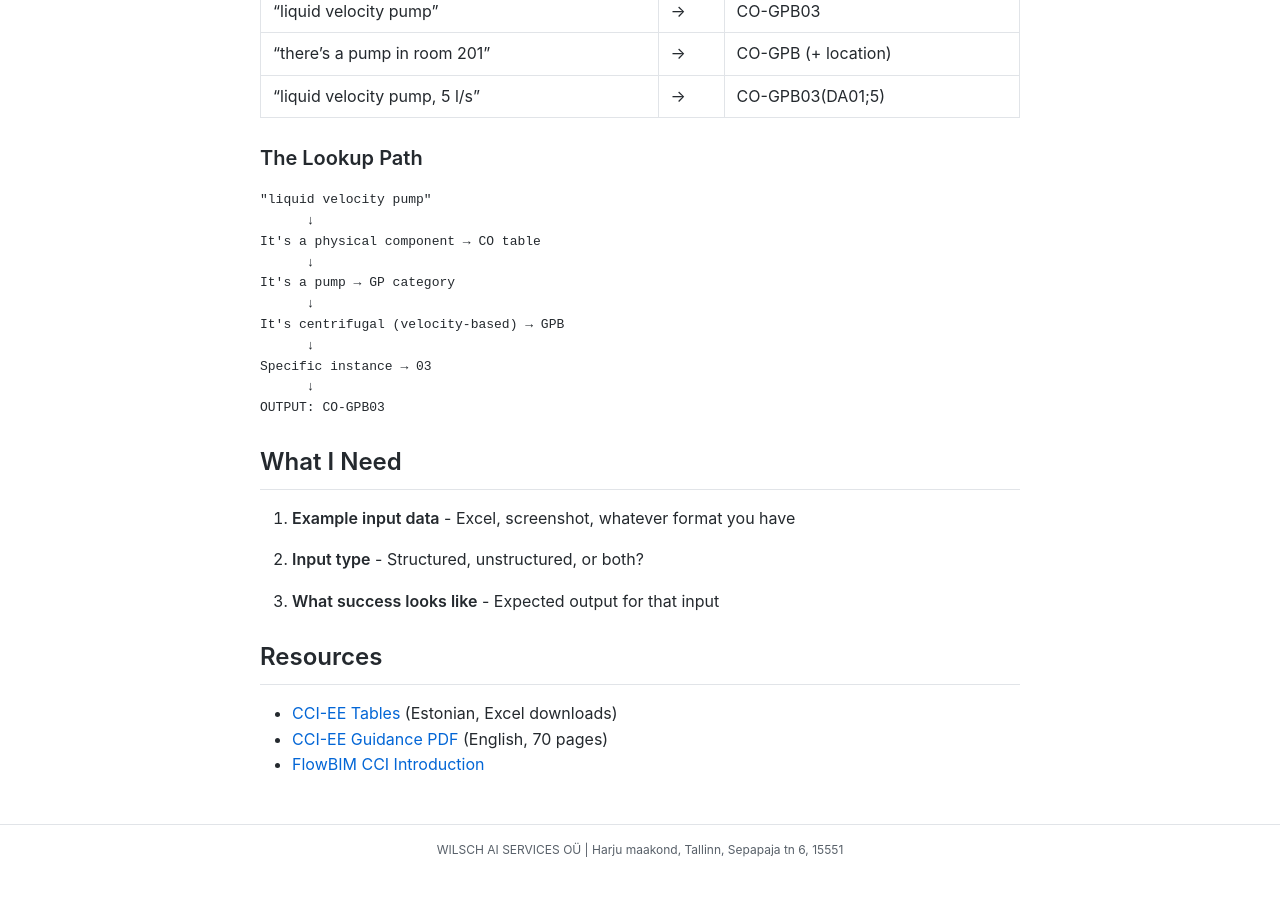
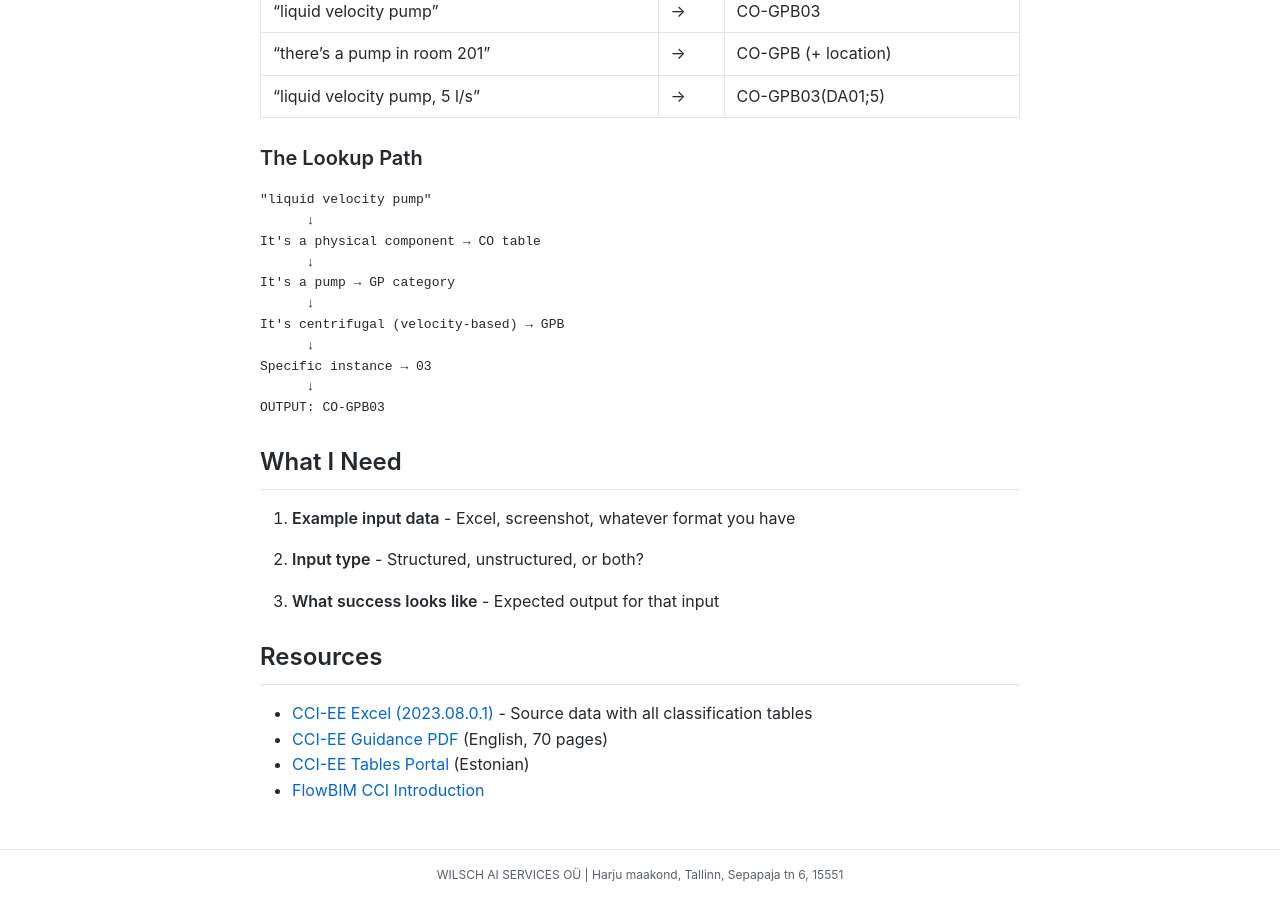
Before and after one commit to MariusWilsch/public-wilsch-ai-pages, a Jekyll site: the page built from project/archibus-fm-assistant/cci-uid-generator-feasibility.md, in a window 1280 px wide and 900 px high, scrolled down 1825 px. Built offline with Jekyll 4.4.1, drawn with Linux system fonts in a browser that asks for light colours; our own code applies the rules of GitHub Pages for plain Markdown files; before the commit the page ends 2699 px from its top, so only the background shows below that.

Commit message:
Sync from hippocampus 2026-01-23

```diff
--- a/project/archibus-fm-assistant/cci-uid-generator-feasibility.md
+++ b/project/archibus-fm-assistant/cci-uid-generator-feasibility.md
@@ -89,6 +89,7 @@ OUTPUT: CO-GPB03
 
 ## Resources
 
-- [CCI-EE Tables](https://ehituskeskus.ee/cci/ee-tabelid/) (Estonian, Excel downloads)
+- [CCI-EE Excel (2023.08.0.1)](https://ehituskeskus.ee/wp-content/uploads/2023/08/CCI-EE-2023.08.0.1.xlsx) - Source data with all classification tables
 - [CCI-EE Guidance PDF](https://ehituskeskus.ee/wp-content/uploads/2022/03/CCI-EE-guidance-material_14.02.2022_70-p_En.pdf) (English, 70 pages)
+- [CCI-EE Tables Portal](https://ehituskeskus.ee/cci/ee-tabelid/) (Estonian)
 - [FlowBIM CCI Introduction](https://flowbim.ee/cci-ee-context/introduction-cci-ee/)
```
